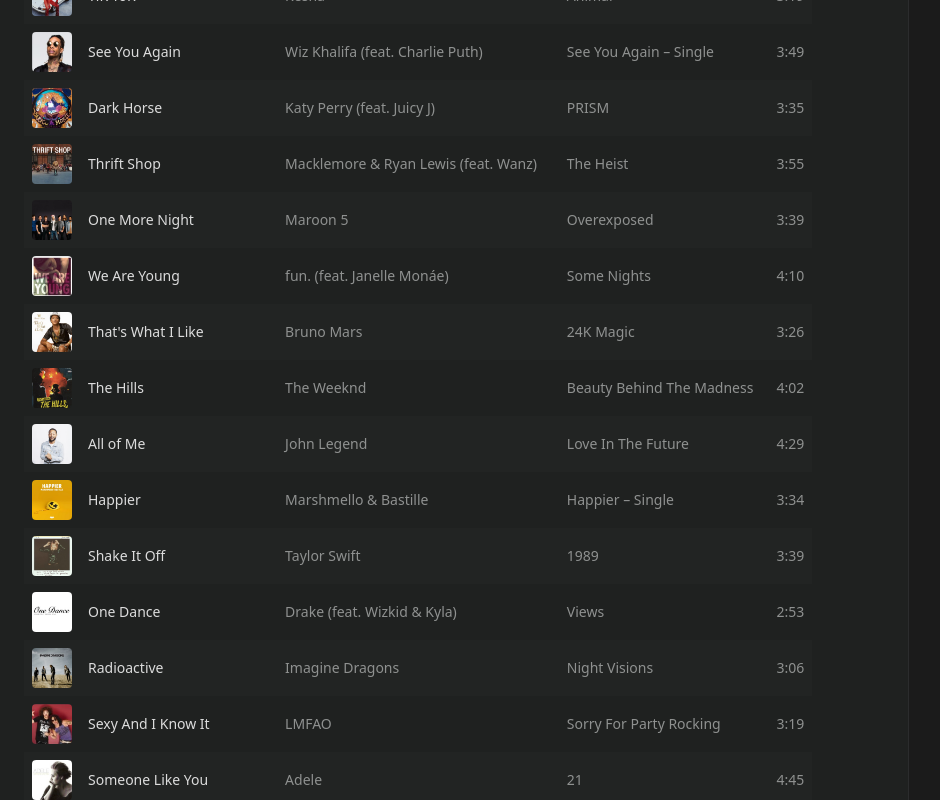
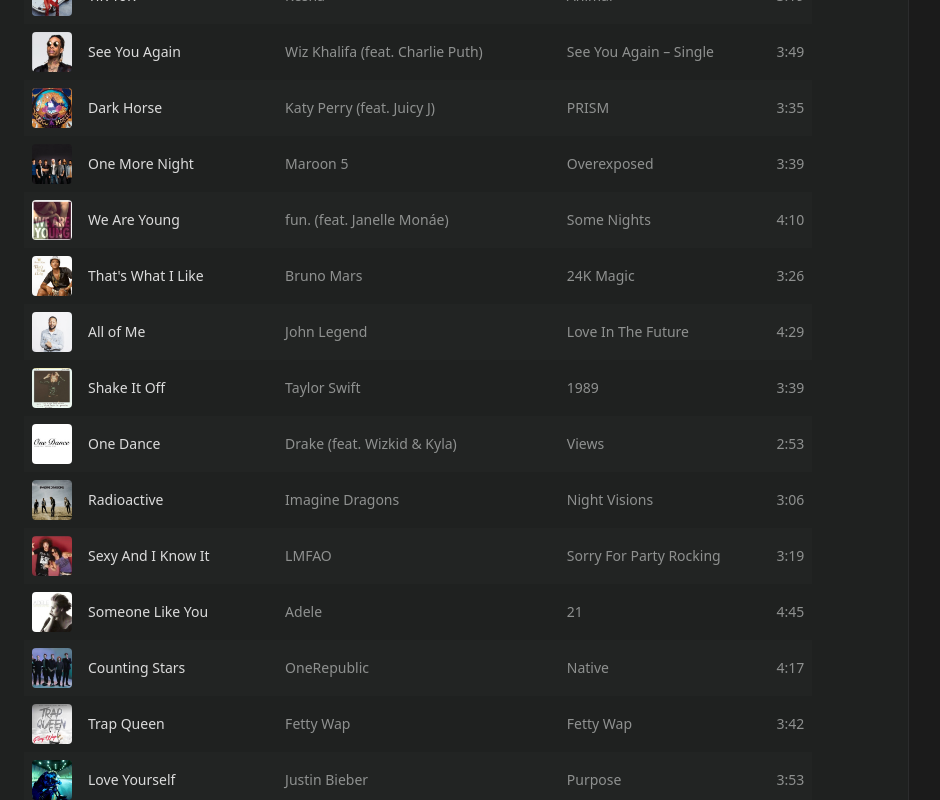
Before and after one commit to timshaww/lyrics-guessing-game, a React (Vite) app: page / in a window 1280 px wide. Shown: the part 1780-2580 px from the top of the page, without its empty margins (72-1012 px from the left). Built offline with nearby package versions, Linux system fonts and the light colour scheme.

Commit message:
updated photo paths

```diff
--- a/src/App.tsx
+++ b/src/App.tsx
@@ -205,7 +205,7 @@
           }}
         >
           <div className="mb-12 flex flex-row items-center gap-10">
-            <img src="/AppleMusicHeading.png" alt="AppleMusicHeading" className="h-40 md:h-60" />
+            <img src="/lyrics-guessing-game/AppleMusicHeading.png" alt="AppleMusicHeading" className="h-40 md:h-60" />
             <div className="font-apple flex h-[240px] w-full flex-col justify-between">
               <div className="flex h-full flex-col justify-center">
                 <h1 className="text-apple-text-main text-3xl font-semibold md:text-5xl">Guess the 2010's Song</h1>
@@ -370,7 +370,11 @@
             'right-3': !isSheetOpen,
           })}
         >
-          <img src="/LyricIcon.png" alt="Lyrics" className={cn('hover:bg-apple-bg-hover size-10 rounded p-2')} />
+          <img
+            src="/lyrics-guessing-game/LyricIcon.png"
+            alt="Lyrics"
+            className={cn('hover:bg-apple-bg-hover size-10 rounded p-2')}
+          />
         </button>
         <div
           className={cn(
--- a/src/songs.ts
+++ b/src/songs.ts
@@ -9,7 +9,7 @@
 
 export const songs: Song[] = [
     {
-        cover: "/UptownFunk.png",
+        cover: "/lyrics-guessing-game/UptownFunk.png",
         title: "Uptown Funk",
         artist: "Mark Ronson (feat. Bruno Mars)",
         album: "Uptown Special",
@@ -78,7 +78,7 @@
         ]
     },
     {
-        cover: '/PartyRockAnthem.png',
+        cover: '/lyrics-guessing-game/PartyRockAnthem.png',
         title: 'Party Rock Anthem',
         artist: 'LMFAO',
         album: 'Sorry for Party Rocking',
@@ -152,7 +152,7 @@
         ]
     },
     {
-        cover: '/ShapeOfYou.png',
+        cover: '/lyrics-guessing-game/ShapeOfYou.png',
         title: 'Shape of You',
         artist: 'Ed Sheeran',
         album: 'Divide',
@@ -201,7 +201,7 @@
         ]
     },
     {
-        cover: '/Closer.png',
+        cover: '/lyrics-guessing-game/Closer.png',
         title: 'Closer',
         artist: 'The Chainsmokers (feat. Halsey)',
         album: 'Collage',
@@ -250,7 +250,7 @@
         ]
     },
     {
-        cover: '/GirlsLikeYou.png',
+        cover: '/lyrics-guessing-game/GirlsLikeYou.png',
         title: 'Girls Like You',
         artist: 'Maroon 5 (feat. Cardi B)',
         album: 'Red Pill Blues',
@@ -323,7 +323,7 @@
             "I need a girl like you"]
     },
     {
-        cover: '/WeFoundLove.png',
+        cover: '/lyrics-guessing-game/WeFoundLove.png',
         title: 'We Found Love',
         artist: 'Rihanna (feat. Calvin Harris)',
         album: 'Talk That Talk',
@@ -364,7 +364,7 @@
         ]
     },
     {
-        cover: '/OldTownRoad.png',
+        cover: '/lyrics-guessing-game/OldTownRoad.png',
         title: 'Old Town Road',
         artist: 'Lil Nas X (feat. Billy Ray Cyrus)',
         album: '7 EP',
@@ -405,7 +405,7 @@
             "I got the"]
     },
     {
-        cover: '/SomebodyThatIUsedToKnow.png',
+        cover: '/lyrics-guessing-game/SomebodyThatIUsedToKnow.png',
         title: 'Somebody That I Used To Know',
         artist: 'Gotye (feat. Kimbra)',
         album: 'Making Mirrors',
@@ -465,7 +465,7 @@
             "Somebody..."]
     },
     {
-        cover: '/Despacito.png',
+        cover: '/lyrics-guessing-game/Despacito.png',
         title: 'Despacito',
         artist: 'Luis Fonsi & Daddy Yankee (feat. Justin Bieber)',
         album: 'Despacito – Single',
@@ -473,7 +473,7 @@
         lyrics: []
     },
     {
-        cover: '/RollingInTheDeep.png',
+        cover: '/lyrics-guessing-game/RollingInTheDeep.png',
         title: 'Rolling in the Deep',
         artist: 'Adele',
         album: '21',
@@ -537,7 +537,7 @@
             "To the beat"]
     },
     {
-        cover: '/Sunflower.png',
+        cover: '/lyrics-guessing-game/Sunflower.png',
         title: 'Sunflower',
         artist: 'Post Malone & Swae Lee',
         album: 'Spider-Man: Into the Spider-Verse',
@@ -579,7 +579,7 @@
             "You're the sunflower, you're the sunflower, yeah"]
     },
     {
-        cover: '/WithoutMe.png',
+        cover: '/lyrics-guessing-game/WithoutMe.png',
         title: 'Without Me',
         artist: 'Halsey',
         album: 'Manic',
@@ -645,7 +645,7 @@
             "I don't know why (I don't know why)"]
     },
     {
-        cover: '/CallMeMaybe.png',
+        cover: '/lyrics-guessing-game/CallMeMaybe.png',
         title: 'Call Me Maybe',
         artist: 'Carly Rae Jepsen',
         album: 'Kiss',
@@ -736,7 +736,7 @@
             "So call me, maybe?"]
     },
     {
-        cover: '/BlurredLines.png',
+        cover: '/lyrics-guessing-game/BlurredLines.png',
         title: 'Blurred Lines',
         artist: 'Robin Thicke (feat. T.I. & Pharrell Williams)',
         album: 'Blurred Lines',
@@ -859,7 +859,7 @@
             "(Hey hey hey)"]
     },
     {
-        cover: '/Perfect.png',
+        cover: '/lyrics-guessing-game/Perfect.png',
         title: 'Perfect',
         artist: 'Ed Sheeran',
         album: 'Divide',
@@ -900,7 +900,7 @@
             "You look perfect tonight"]
     },
     {
-        cover: '/SickoMode.png',
+        cover: '/lyrics-guessing-game/SickoMode.png',
         title: 'SICKO MODE',
         artist: 'Travis Scott',
         album: 'ASTROWORLD',
@@ -1023,7 +1023,7 @@
     //     lyrics: []
     // },
     {
-        cover: '/Royals.png',
+        cover: '/lyrics-guessing-game/Royals.png',
         title: 'Royals',
         artist: 'Lorde',
         album: 'Pure Heroine',
@@ -1080,7 +1080,7 @@
             "Let me live that fantasy."]
     },
     {
-        cover: '/GodsPlan.png',
+        cover: '/lyrics-guessing-game/GodsPlan.png',
         title: `God's Plan`,
         artist: 'Drake',
         album: 'Scorpion',
@@ -1140,7 +1140,7 @@
             "Yeah"]
     },
     {
-        cover: '/MovesLikeJagger.png',
+        cover: '/lyrics-guessing-game/MovesLikeJagger.png',
         title: 'Moves Like Jagger',
         artist: 'Maroon 5 (feat. Christina Aguilera)',
         album: 'Hands All Over',
@@ -1213,7 +1213,7 @@
             "I've got them moves like Jagger"]
     },
     {
-        cover: '/Happy.png',
+        cover: '/lyrics-guessing-game/Happy.png',
         title: 'Happy',
         artist: 'Pharrell Williams',
         album: 'G I R L',
@@ -1291,7 +1291,7 @@
             "Clap along if you feel like that's what you wanna do"]
     },
     {
-        cover: '/JustTheWayYouAre.png',
+        cover: '/lyrics-guessing-game/JustTheWayYouAre.png',
         title: 'Just the Way You Are',
         artist: 'Bruno Mars',
         album: 'Doo-Wops & Hooligans',
@@ -1347,7 +1347,7 @@
             "Yeaaaah"]
     },
     {
-        cover: '/Rockstar.png',
+        cover: '/lyrics-guessing-game/Rockstar.png',
         title: 'rockstar',
         artist: 'Post Malone (feat. 21 Savage)',
         album: 'beerbongs & bentleys',
@@ -1419,7 +1419,7 @@
             "Feel just like a..."]
     },
     {
-        cover: '/TiKToK.png',
+        cover: '/lyrics-guessing-game/TiKToK.png',
         title: 'TiK ToK',
         artist: 'Kesha',
         album: 'Animal',
@@ -1488,7 +1488,7 @@
             "Woah-oh oh oh"]
     },
     {
-        cover: '/SeeYouAgain.png',
+        cover: '/lyrics-guessing-game/SeeYouAgain.png',
         title: 'See You Again',
         artist: 'Wiz Khalifa (feat. Charlie Puth)',
         album: 'See You Again – Single',
@@ -1535,7 +1535,7 @@
             "When I see you again, when I see you again, see you again, when I see you again"]
     },
     {
-        cover: '/DarkHorse.png',
+        cover: '/lyrics-guessing-game/DarkHorse.png',
         title: 'Dark Horse',
         artist: 'Katy Perry (feat. Juicy J)',
         album: 'PRISM',
@@ -1621,16 +1621,16 @@
             "Cause once you're mine, once you're mine",
             "There's no going back"]
     },
-    {
-        cover: '/ThriftShop.png',
-        title: 'Thrift Shop',
-        artist: 'Macklemore & Ryan Lewis (feat. Wanz)',
-        album: 'The Heist',
-        time: '3:55',
-        lyrics: []
-    },
-    {
-        cover: '/OneMoreNight.png',
+    // {
+    //     cover: '/lyrics-guessing-game/ThriftShop.png',
+    //     title: 'Thrift Shop',
+    //     artist: 'Macklemore & Ryan Lewis (feat. Wanz)',
+    //     album: 'The Heist',
+    //     time: '3:55',
+    //     lyrics: []
+    // },
+    {
+        cover: '/lyrics-guessing-game/OneMoreNight.png',
         title: 'One More Night',
         artist: 'Maroon 5',
         album: 'Overexposed',
@@ -1681,7 +1681,7 @@
             "Now baby give me one more night"]
     },
     {
-        cover: '/WeAreYoung.png',
+        cover: '/lyrics-guessing-game/WeAreYoung.png',
         title: 'We Are Young',
         artist: 'fun. (feat. Janelle Monáe)',
         album: 'Some Nights',
@@ -1754,7 +1754,7 @@
             "I'll carry you home tonight"]
     },
     {
-        cover: '/ThatsWhatILike.png',
+        cover: '/lyrics-guessing-game/ThatsWhatILike.png',
         title: `That's What I Like`,
         artist: 'Bruno Mars',
         album: '24K Magic',
@@ -1828,16 +1828,16 @@
             "Lucky for you, that's what I like, that's what I like",
             "Lucky for you, that's what I like, that's what I like"]
     },
-    {
-        cover: '/TheHills.png',
-        title: 'The Hills',
-        artist: 'The Weeknd',
-        album: 'Beauty Behind The Madness',
-        time: '4:02',
-        lyrics: []
-    },
-    {
-        cover: '/AllOfMe.png',
+    // {
+    //     cover: '/lyrics-guessing-game/TheHills.png',
+    //     title: 'The Hills',
+    //     artist: 'The Weeknd',
+    //     album: 'Beauty Behind The Madness',
+    //     time: '4:02',
+    //     lyrics: []
+    // },
+    {
+        cover: '/lyrics-guessing-game/AllOfMe.png',
         title: 'All of Me',
         artist: 'John Legend',
         album: 'Love In The Future',
@@ -1895,16 +1895,16 @@
             "I give you all of me",
             "And you give mme all of you"]
     },
-    {
-        cover: '/Happier.png',
-        title: 'Happier',
-        artist: 'Marshmello & Bastille',
-        album: 'Happier – Single',
-        time: '3:34',
-        lyrics: []
-    },
-    {
-        cover: '/ShakeItOff.png',
+    // {
+    //     cover: '/lyrics-guessing-game/Happier.png',
+    //     title: 'Happier',
+    //     artist: 'Marshmello & Bastille',
+    //     album: 'Happier – Single',
+    //     time: '3:34',
+    //     lyrics: []
+    // },
+    {
+        cover: '/lyrics-guessing-game/ShakeItOff.png',
         title: 'Shake It Off',
         artist: 'Taylor Swift',
         album: '1989',
@@ -1976,7 +1976,7 @@
             "I, I shake it off, I shake it off"]
     },
     {
-        cover: '/OneDance.png',
+        cover: '/lyrics-guessing-game/OneDance.png',
         title: 'One Dance',
         artist: 'Drake (feat. Wizkid & Kyla)',
         album: 'Views',
@@ -2045,7 +2045,7 @@
             "Higher powers taking a hold on me"]
     },
     {
-        cover: '/Radioactive.png',
+        cover: '/lyrics-guessing-game/Radioactive.png',
         title: 'Radioactive',
         artist: 'Imagine Dragons',
         album: 'Night Visions',
@@ -2084,7 +2084,7 @@
             "Whoo, whoa, I'm radioactive, radioactive"]
     },
     {
-        cover: '/SexyAndIKnowIt.png',
+        cover: '/lyrics-guessing-game/SexyAndIKnowIt.png',
         title: 'Sexy And I Know It',
         artist: 'LMFAO',
         album: 'Sorry For Party Rocking',
@@ -2123,7 +2123,7 @@
             "(Grazie a schweppes, lyloo per questo testo)"]
     },
     {
-        cover: '/SomeoneLikeYou.png',
+        cover: '/lyrics-guessing-game/SomeoneLikeYou.png',
         title: 'Someone Like You',
         artist: 'Adele',
         album: '21',
@@ -2169,7 +2169,7 @@
             "Sometimes it lasts in love, but sometimes it hurts instead"]
     },
     {
-        cover: '/CountingStars.png',
+        cover: '/lyrics-guessing-game/CountingStars.png',
         title: 'Counting Stars',
         artist: 'OneRepublic',
         album: 'Native',
@@ -2269,16 +2269,16 @@
             "Sink in the river",
             "The lessons are learnt"]
     },
-    {
-        cover: '/ET.png',
-        title: 'E.T.',
-        artist: 'Katy Perry (feat. Kanye West)',
-        album: 'Teenage Dream',
-        time: '3:26',
-        lyrics: []
-    },
-    {
-        cover: '/TrapQueen.png',
+    // {
+    //     cover: '/lyrics-guessing-game/ET.png',
+    //     title: 'E.T.',
+    //     artist: 'Katy Perry (feat. Kanye West)',
+    //     album: 'Teenage Dream',
+    //     time: '3:26',
+    //     lyrics: []
+    // },
+    {
+        cover: '/lyrics-guessing-game/TrapQueen.png',
         title: 'Trap Queen',
         artist: 'Fetty Wap',
         album: 'Fetty Wap',
@@ -2342,7 +2342,7 @@
             "Cause Remy Boyz or nothin', Re-Re-Remy Boyz or nothin'"]
     },
     {
-        cover: '/LoveYourself.png',
+        cover: '/lyrics-guessing-game/LoveYourself.png',
         title: 'Love Yourself',
         artist: 'Justin Bieber',
         album: 'Purpose',
@@ -2401,7 +2401,7 @@
             "You should go and love yourself"]
     },
     {
-        cover: '/Firework.png',
+        cover: '/lyrics-guessing-game/Firework.png',
         title: 'Firework',
         artist: 'Katy Perry',
         album: 'Teenage Dream',
@@ -2462,7 +2462,7 @@
             "Even brighter than the moon, moon, moon"]
     },
     {
-        cover: '/GiveMeEverything.png',
+        cover: '/lyrics-guessing-game/GiveMeEverything.png',
         title: 'Give Me Everything',
         artist: 'Pitbull (feat. AFROJACK, Ne-Yo, & Nayer)',
         album: 'Planet Pit',
@@ -2562,7 +2562,7 @@
             "And we might not get tomorrow"]
     },
     {
-        cover: '/LockedOutOfHeaven.png',
+        cover: '/lyrics-guessing-game/LockedOutOfHeaven.png',
         title: 'Locked out of Heaven',
         artist: 'Bruno Mars',
         album: 'Unorthodox Jukebox',
@@ -2631,7 +2631,7 @@
             "Ooh!"]
     },
     {
-        cover: '/LoveTheWayYouLie.png',
+        cover: '/lyrics-guessing-game/LoveTheWayYouLie.png',
         title: 'Love The Way You Lie',
         artist: 'Eminem (feat. Rihanna)',
         album: 'Recovery',
@@ -2717,7 +2717,7 @@
             "I love the way you lie, I love the way you lie"]
     },
     {
-        cover: '/ThinkingOutLoud.png',
+        cover: '/lyrics-guessing-game/ThinkingOutLoud.png',
         title: 'Thinking out Loud',
         artist: 'Ed Sheeran',
         album: 'x',
@@ -2760,7 +2760,7 @@
             "And we found love right where we are"]
     },
     {
-        cover: '/Sorry.png',
+        cover: '/lyrics-guessing-game/Sorry.png',
         title: 'Sorry',
         artist: 'Justin Bieber',
         album: 'Purpose',
@@ -2812,7 +2812,7 @@
             "Is it too late to say I'm sorry now?"]
     },
     {
-        cover: '/CaliforniaGurls.png',
+        cover: '/lyrics-guessing-game/CaliforniaGurls.png',
         title: 'California Gurls',
         artist: 'Katy Perry (feat. Snoop Dogg)',
         album: 'Teenage Dream',
@@ -2890,7 +2890,7 @@
             "I really wish they all could be California girls"]
     },
     {
-        cover: '/Dynamite.png',
+        cover: '/lyrics-guessing-game/Dynamite.png',
         title: 'Dynamite',
         artist: 'Taio Cruz',
         album: 'Rokstarr',
```
